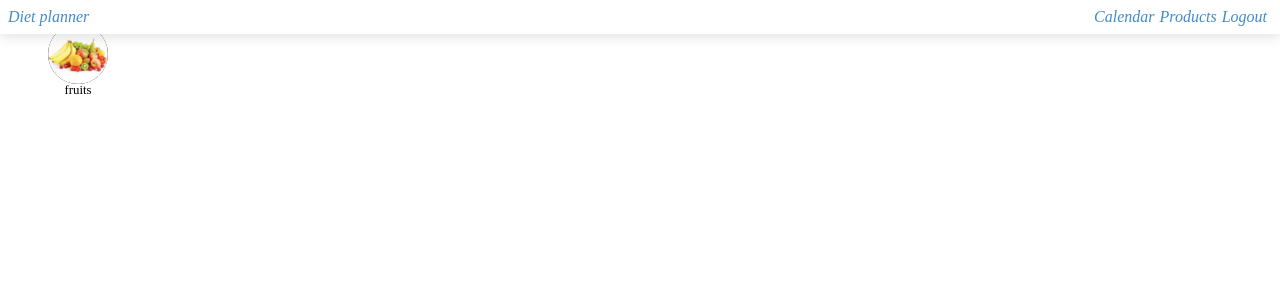
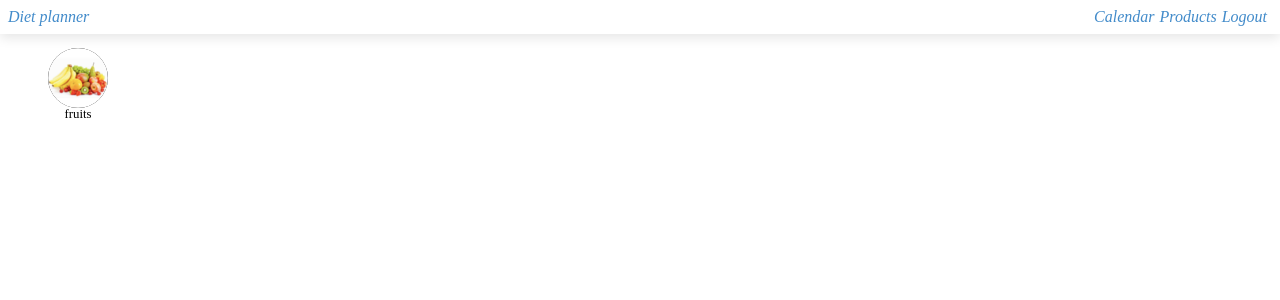
Before and after one commit to vinglfm/diet-planner, a React app: page / in a window 1280 px wide. Shown: the top 300 px of the page. Built offline with nearby package versions, Linux system fonts and the light colour scheme.

Commit message:
Added scss for app component

```diff
--- a/index.jsx
+++ b/index.jsx
@@ -1,6 +1,6 @@
 import React from 'react';
 import ReactDOM from 'react-dom';
-import {App} from './src/App.jsx';
+import {App} from './src/App';
 import {BrowserRouter} from 'react-router-dom';
 
 ReactDOM.render(
--- a/src/App.jsx
+++ /dev/null
@@ -1,19 +0,0 @@
-import React, {Component} from 'react';
-import {Navbar} from './Navbar';
-import {Product} from './Product';
-import fruits from '../static/fruits.png';
-
-export class App extends Component {
-  constructor(props) {
-    super(props);
-  }
-
-  render() {
-    return (
-      <div>
-        <Navbar>Test</Navbar>
-        <Product title='fruits' image={fruits}></Product>
-      </div>
-    );
-  }
-}
--- /dev/null
+++ b/src/app/App.jsx
@@ -0,0 +1,22 @@
+import React, {Component} from 'react';
+import {Navbar} from '../Navbar';
+import {Product} from '../Product';
+import fruits from '../../static/fruits.png';
+import s from './app.scss';
+
+export class App extends Component {
+  constructor(props) {
+    super(props);
+  }
+
+  render() {
+    return (
+      <div>
+        <Navbar>Test</Navbar>
+        <div className='app'>
+          <Product title='fruits' image={fruits}></Product>
+        </div>
+      </div>
+    );
+  }
+}
--- /dev/null
+++ b/src/app/app.scss
@@ -0,0 +1,3 @@
+.app {
+  margin-top: 2rem;
+}
--- /dev/null
+++ b/src/app/package.json
@@ -0,0 +1,6 @@
+{
+  "name": "App",
+  "version": "0.1.0",
+  "private": true,
+  "main": "./App.jsx"
+}
```
